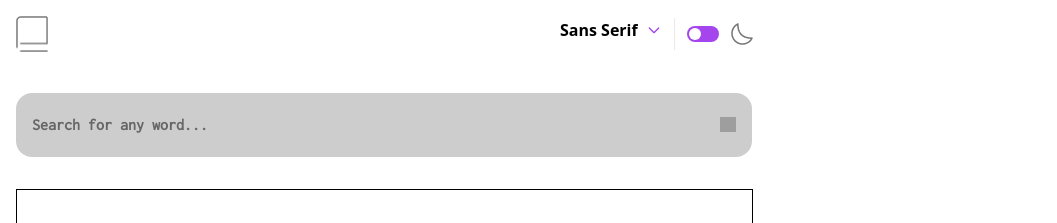
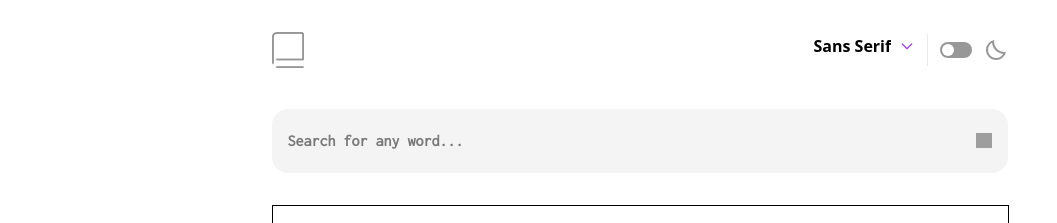
Before and after one commit to kingAkande/dictionary, a React (Vite) app: page / in a window 1280 px wide. Shown: the top 223 px of the page, without its empty margins (0-1057 px from the left). Built offline with nearby package versions, Linux system fonts and the light colour scheme; grey boxes are pictures that could not be loaded; a web font is replaced by a local one.

Commit message:
working on dark mode

```diff
--- a/src/App.jsx
+++ b/src/App.jsx
@@ -13,7 +13,7 @@ function App() {
   const [apiResponse, setapiResponse] = useState(
     location.state?.apiResponse || null
   );
-  const [isLoading , setisLoading] = useState(false);
+  const [isLoading, setisLoading] = useState(false);
 
   const handleSourceClick = (url) => {
     navigate("/source", {
@@ -25,13 +25,12 @@ function App() {
     });
   };
 
-
   useEffect(
     function () {
       if (!word) return;
       const controller = new AbortController();
       async function getDefinitions() {
-        setisLoading(true)
+        setisLoading(true);
         try {
           const res = await fetch(
             `https://api.dictionaryapi.dev/api/v2/entries/en/${word}`,
@@ -50,8 +49,7 @@ function App() {
           const data = await res.json();
           console.log(data);
           setapiResponse(data);
-          setisLoading(false)
-
+          setisLoading(false);
         } catch (err) {
           if (err.name !== "AbortError") {
             console.error(err);
@@ -76,38 +74,44 @@ function App() {
     sourceUrls = [],
   } = firstEntry;
 
-
-
   const wordMeaning = meanings;
   const nounpart = wordMeaning.find((x) => x.partOfSpeech === "noun") || {};
   const { definitions = [], synonyms = [] } = nounpart;
 
-
   const verbmeaning = wordMeaning.find((x) => x.partOfSpeech === "verb") || {};
   const { definitions: verbDefinitions = [] } = verbmeaning;
 
-    const [fonts , setFonts] = useState("font-sans");
+  const [fonts, setFonts] = useState("font-sans");
 
- function chooseFont(){
-    setFonts(fonts)
+  function chooseFont() {
+    setFonts(fonts);
     // console.log("this is mon", fonts)
   }
 
   const dictionaryFonts = fonts;
 
-  console.log("this is " , dictionaryFonts)
+  // console.log("this is " , dictionaryFonts)
 
+  const [checked, setChecked] = useState(false);
 
   return (
     <>
-      <div className={ ` p-4 ${fonts}` }>
-        <Head onChooseFont={chooseFont} onfonts={fonts} onsetFont={setFonts} />
+      <div className={` flex justify-center ${fonts} ${checked && "bg-[#050505] text-[#FFFFFF]" }`}>
+        <div className={`mt-8`}>
 
-        <Search_Field searchWord={word} setword={setWord} />
+        <Head
+          onChecked={checked}
+          onSetChecked={setChecked}
+          onChooseFont={chooseFont}
+          onfonts={fonts}
+          onsetFont={setFonts}
+        />
+
+        <Search_Field  onChecked={checked} searchWord={word} setword={setWord} />
 
         <Word_Result
-          loading= {isLoading}
-          loadcomponent={<Loading/>}
+          loading={isLoading}
+          loadcomponent={<Loading />}
           synonymsApi={synonyms}
           nounMeaning={definitions}
           wordApi={apiWord}
@@ -115,10 +119,11 @@ function App() {
           verbMeaning={verbDefinitions}
           sourceLink={sourceUrls}
           sourceLinkHandler={handleSourceClick}
-          audioLink = {phonetics}
-          dictionaryFonts = {dictionaryFonts}
+          audioLink={phonetics}
+          dictionaryFonts={dictionaryFonts}
+           onChecked={checked}
         />
-
+        </div>
       </div>
     </>
   );
@@ -126,10 +131,10 @@ function App() {
 
 export default App;
 
-function Loading(){
-  return(
-    <div  className=" h-[100px] flex items-center">
+function Loading() {
+  return (
+    <div className=" h-[100px] flex items-center">
       <h1 className="text-3xl bold "> Loading...</h1>
-     </div>
-  )
+    </div>
+  );
 }
--- a/src/Components/Head.jsx
+++ b/src/Components/Head.jsx
@@ -1,22 +1,17 @@
 import React, { useState } from "react";
 import book from "../assets/Shape.png";
-import moon from "../assets/iconoir_half-moon.png";
 import Switch from "./Switch";
-import rectangle from "../assets/Rectangle.png"
+import rectangle from "../assets/Rectangle.png";
 import { Link } from "react-router-dom";
 
-const Head = ({ onChooseFont,  onfonts , onsetFont}) => {
-
-
+const Head = ({onChecked ,onSetChecked,  onChooseFont, onfonts, onsetFont }) => {
   // const availableFonts = [{name:"" , Link: ""}]
 
+  const [fontSans, setFontSans] = useState("font-sans");
 
-  const [fontSans , setFontSans] = useState("font-sans")
+  const [fontSerif, setFontSerif] = useState("font-serif")
 
-  const [fontSerif , setFontSerif] = useState("font-serif")
-
-  const [fontmono , setFontMono] = useState("font-mono");
-
+  const [fontmono, setFontMono] = useState("font-mono");
 
   // function chooseSerif(){
 
@@ -30,19 +25,40 @@ const Head = ({ onChooseFont,  onfonts , onsetFont}) => {
   //   setmono((fontmono)=> !fontmono)
   // }
 
-
   return (
     <div className="w-[736.99px] h-[36.5px] flex justify-between items-center ">
       <div>
         <img className="h-[36px]" src={book} alt="book logo" />
       </div>
       <div className=" flex gap-3">
-
         <div className="relative ">
-          <select value={onfonts} onClick={onChooseFont} onChange={(e)=>onsetFont(e.target.value)} className="appearance-none font-bold  pr-6 w-full focus:outline-none focus:ring-2 focus:ring-blue-500">
-            <option value = {fontSans} onChange={(e)=>setFontSans (e.target.value)}  className="font-[Inter] font-bold text-[#2D2D2D]">Sans Serif</option>
-            <option value = {fontSerif} onChange={(e)=>setFontSerif(e.target.value)} className="font-[Lora] ">Serif</option>
-            <option value = {fontmono} onChange={(e)=>setFontMono(e.target.value)} className="font-[Inconsolata]">Mono</option>
+          <select
+            value={onfonts}
+            onClick={onChooseFont}
+            onChange={(e) => onsetFont(e.target.value)}
+            className={`appearance-none font-bold  pr-6 w-full focus:outline-none focus:ring-2 focus:ring-blue-500 ${onChecked? "bg-[#050505]" :"" }`}
+          >
+            <option
+              value={fontSans}
+              onChange={(e) => setFontSans(e.target.value)}
+              className="font-[Inter] font-bold "
+            >
+              Sans Serif
+            </option>
+            <option
+              value={fontSerif}
+              onChange={(e) => setFontSerif(e.target.value)}
+              className="font-[Lora] font-bold "
+            >
+              Serif
+            </option>
+            <option
+              value={fontmono}
+              onChange={(e) => setFontMono(e.target.value)}
+              className="font-[Inconsolata] font-bold"
+            >
+              Mono
+            </option>
           </select>
           {/* <!-- Custom arrow using CSS --> */}
           <div className="absolute inset-y-0 right-0 flex items-center  pointer-events-none">
@@ -63,9 +79,17 @@ const Head = ({ onChooseFont,  onfonts , onsetFont}) => {
         </div>
         <img src={rectangle} alt="rectanglar shape" />
         <div className="flex gap-3 items-center">
-          <Switch containercolor="bg-[#A445ED]" />
-
-          <img src={moon} alt="moon logo" />
+          <Switch onChecked={onChecked} onSetChecked={onSetChecked} containercolor="bg-[#A445ED]" />
+          <svg
+            xmlns="http://www.w3.org/2000/svg"
+            height="24px"
+            viewBox="0 -960 960 960"
+            width="24px"
+            fill={` ${!onChecked ? "#979797" : "#A445ED"}`}
+          >
+            <path d="M484-80q-84 0-157.5-32t-128-86.5Q144-253 112-326.5T80-484q0-146 93-257.5T410-880q-18 99 11 193.5T521-521q71 71 165.5 100T880-410q-26 144-138 237T484-80Zm0-80q88 0 163-44t118-121q-86-8-163-43.5T464-465q-61-61-97-138t-43-163q-77 43-120.5 118.5T160-484q0 135 94.5 229.5T484-160Zm-20-305Z" />
+          </svg>
+          {/* <img src={moon} alt="moon logo" /> */}
         </div>
       </div>
     </div>
@@ -73,3 +97,5 @@ const Head = ({ onChooseFont,  onfonts , onsetFont}) => {
 };
 
 export default Head;
+
+//${!onChecked ? "bg-[#979797]" : "bg-[#A445ED]"}
--- a/src/Components/Result_v1.jsx
+++ b/src/Components/Result_v1.jsx
@@ -1,7 +1,7 @@
 import React from "react";
 import playbutton from "../assets/PlayButton.png"
 
-const Result_v1 = ({wordApi , phoneticText , audioLink}) => {
+const Result_v1 = ({ onChecked , wordApi , phoneticText , audioLink}) => {
 
   // function play(){
   //   const textWithAudio =[]
@@ -31,7 +31,7 @@ const Result_v1 = ({wordApi , phoneticText , audioLink}) => {
       <h1 className="font-bold text-7xl w-[293px] h-[77px]  ">{wordApi}</h1>
       <p className="mt-2 text-3xl text-[#A445ED] font-sans ">{phoneticText}</p>
         </div>
-      <div onClick={play} className="w-[73.47px] h-[75px] rounded-full bg-[#ead7f8] relative ">
+      <div onClick={play} className={`w-[73.47px] h-[75px] rounded-full ${ onChecked ? "bg-[#513e5f]": "bg-[#ead7f8]" } relative `}>
         <img className="absolute top-1/2 left-1/2 transform -translate-x-1/2 -translate-y-1/2  " src={playbutton} alt="play button" />
       </div>
     </div>
--- a/src/Components/Search_Field.jsx
+++ b/src/Components/Search_Field.jsx
@@ -1,7 +1,7 @@
 import React, { useState } from 'react'
 import search_button from '../assets/searchButtton.png'
 
-const Search_Field = ({word, setword}) => {
+const Search_Field = ({ onChecked, word, setword}) => {
 
 
     function handlesubmit(e){
@@ -13,7 +13,7 @@ const Search_Field = ({word, setword}) => {
     }
 
   return (
-    <div className= ' flex flex-col justify-center  w-[736px] h-[64px] mt-10 rounded-2xl bg-[#CDCDCD] hover:border-2 border-[#A445ED] ' >
+    <div className= {`flex flex-col justify-center  w-[736px] h-[64px] mt-10 rounded-2xl  hover:border-2 border-[#A445ED] ${onChecked? "bg-[#1f1f1f]" :"bg-[#F4F4F4]" } `} >
         <form className=' mx-[16px] flex justify-between items-center' onSubmit={handlesubmit} action="">
             <input placeholder='Search for any word...' type="text" className='w-[211px] font-bold font-[inconsolata] focus:outline-none  ' value={word} onChange={(e)=>setword(e.target.value)} />
             <img className='w-[15.55px] h-[15.55px]' src={search_button}  alt="" />
--- a/src/Components/Switch.jsx
+++ b/src/Components/Switch.jsx
@@ -1,19 +1,19 @@
 import React, { useState } from "react";
 // import moon from "../assets/iconoir_half-moon.png";
 
-const Switch = ({containercolor}) => {
+const Switch = ({onChecked, onSetChecked, containercolor}) => {
 
-  const [checked, setChecked] = useState(false);
+  // const [checked, setChecked] = useState(false);
 
     function handlecheck(){
-        setChecked((checked)=> !checked)
+        onSetChecked((checked)=> !checked)
     }
 
   return (
     <div className= ''>
 
-      <div onClick={handlecheck} className= {`w-8 h-4 px-0.5 rounded-2xl flex items-center ${containercolor} `} >
-        <button className = {`w-3 h-3 rounded-full bg-[#FFFFFF] ${checked ? 'translate-x-full' : 'translate-x-0'}`}></button>
+      <div onClick={handlecheck} className= {`w-8 h-4 px-0.5 rounded-2xl flex items-center ${!onChecked ? "bg-[#979797]" : containercolor } `} >
+        <button className = {`w-3 h-3 rounded-full bg-[#FFFFFF] ${onChecked ? 'translate-x-full' : 'translate-x-0'}`}></button>
       </div>
     </div>
   );
--- a/src/Components/Word_Result.jsx
+++ b/src/Components/Word_Result.jsx
@@ -13,11 +13,12 @@ const Word_Result = ({
   audioLink,
    loading,
    loadcomponent,
-   dictionaryFonts
+   dictionaryFonts,
+  onChecked
 }) => {
   return (
     <div className="w-[737px] border  mt-8">
-     {loading ? loadcomponent : <Result_v1 audioLink={audioLink} wordApi={wordApi} phoneticText={phoneticText} />}
+     {loading ? loadcomponent : <Result_v1  onChecked={onChecked} audioLink={audioLink} wordApi={wordApi} phoneticText={phoneticText} />}
       <Result_v2
         nounMeaning={nounMeaning}
         verbMeaning={verbMeaning}
--- a/src/index.css
+++ b/src/index.css
@@ -8,8 +8,8 @@
 @import url('https://fonts.googleapis.com/css2?family=Tourney&display=swap');
 
 @import url('https://fonts.googleapis.com/css2?family=Grandstander&display=swap');
+
 @import "tailwindcss";
-
 
 /* :root {
     font-family: "Irish Grover", system-ui;
```
